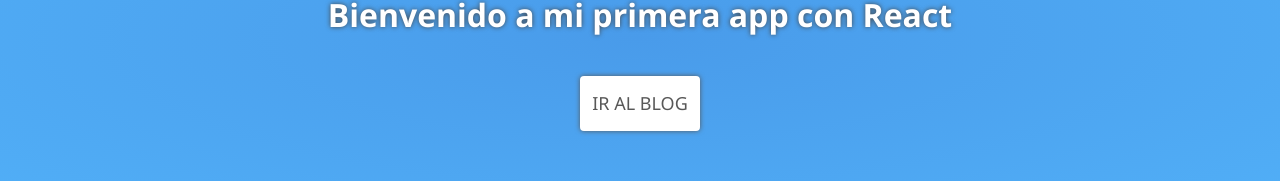
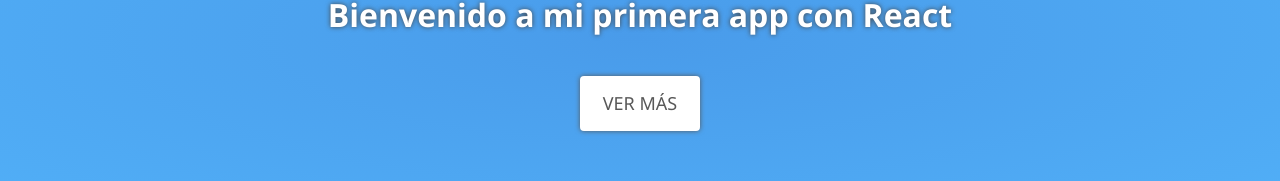
Before and after one commit to Leomiguel19/react-app, a React (Create React App) app: page / in a window 1280 px wide. Shown: the part 263-444 px from the top of the page. Built offline with nearby package versions, Linux system fonts and the light colour scheme.

Commit message:
Props en React

```diff
--- a/src/App.js
+++ b/src/App.js
@@ -1,4 +1,3 @@
-import logo from './assets/images/logo.svg';
 import './assets/css/App.css';
 
 // Importar componentes
@@ -8,31 +7,25 @@
 import Footer from './components/Footer';
 import SeccionPruebas from './components/SeccionPruebas';
 
-function HelloWorld(name, age) {
-  let presentation = (
-    <div>
-      <h2>Hi, i'm {name}</h2>
-      <h2>i'm {age} years old</h2>
-    </div>
-  );
-  return presentation;
-}
-
 function App() {
+  let buttonString = "Ver más";
 
   return (
     <div className="App">
       <Header />
-      <Slider />
+      <Slider
+        title="Bienvenido a mi primera app con React"
+        btn={buttonString}
+      />
 
       <div className="center">
 
-        <SeccionPruebas/>
-        <Sidebar/>
+        <SeccionPruebas />
+        <Sidebar />
 
-      <div className="clearfix"></div>
+        <div className="clearfix"></div>
       </div>
-      <Footer/>
+      <Footer />
     </div>
   );
 }
--- a/src/components/Slider.js
+++ b/src/components/Slider.js
@@ -4,8 +4,8 @@
   render() {
     return (
       <div id="slider" className="slider-big">
-        <h1>Bienvenido a mi primera app con React</h1>
-        <a href="#" className="btn-white">Ir al blog</a>
+        <h1>{this.props.title}</h1>
+        <a href="#" className="btn-white">{this.props.btn}</a>
       </div>
     );
   }
```
